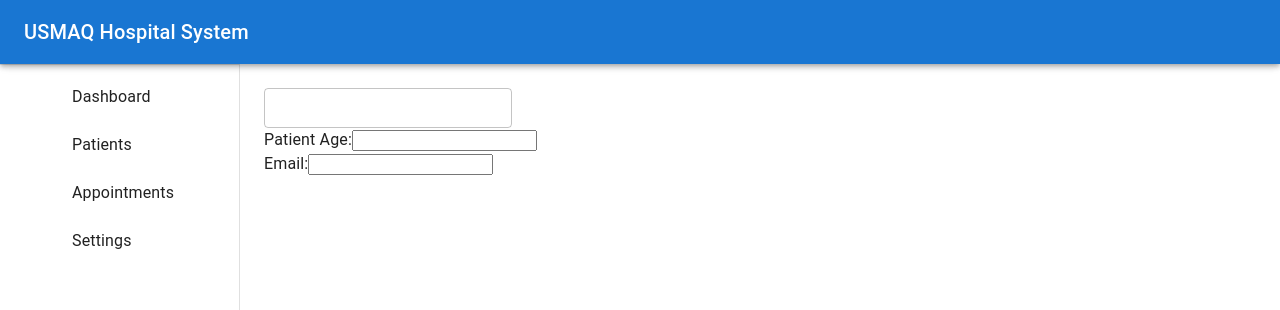
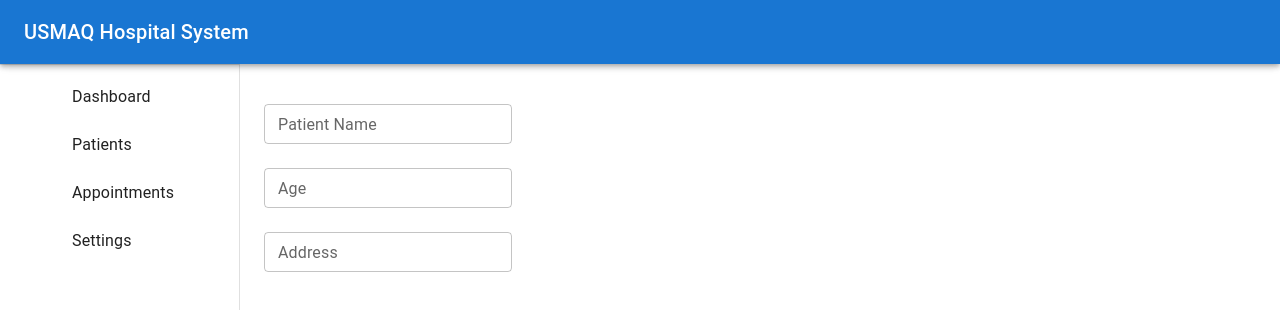
Before and after one commit to anselmusPhytagoras32/USMAQ, a React (Vite) app in the folder portal/: page /Patient in a window 1280 px wide. Shown: the top 310 px of the page. Built offline with nearby package versions, Linux system fonts and the light colour scheme; some icons are missing.

Commit message:
Fixed the input box

```diff
--- a/portal/src/components/BaseForm.tsx
+++ /dev/null
@@ -1,70 +0,0 @@
-import React from 'react';
-import {Button} from "@mui/material";
-import InputField from "@/components/InputField.tsx";
-
-
-const BaseForm = () => {
-    // This function runs when the user clicks a "Submit" button
-    const handleSubmit = (e: React.FormEvent<HTMLFormElement>) => {
-        e.preventDefault(); // Prevents the page from refreshing
-
-        // This grabs all the data from the form inputs automatically
-        const formData = new FormData(e.currentTarget);
-
-        // Get specific values using the 'name' attribute from the inputs
-        const patientName = formData.get('patientName');
-        const age = formData.get('age');
-        const email = formData.get('email');
-
-        console.log({ patientName, age, email });
-    };
-
-    return (
-        <div>
-            {/*We attach the submit handler here */}
-            <form className="form" onSubmit={handleSubmit}>
-
-                {}
-                <div className="form_group">
-                    <InputField>
-                        <label htmlFor="patient_name" className="form_label">
-                            Patient Name:
-                        </label>
-                    </InputField>
-
-                </div>
-
-                {}
-                <div className="form_group">
-                    <label htmlFor="patient_age" className="form_label">
-                        Patient Age:
-                    </label>
-                    <input
-                        type="number"
-                        id="patient_age"
-                        name="age"
-                        className="form_input"
-                    />
-                </div>
-
-                {}
-                <div className="form_group">
-                    <label htmlFor="patient_email" className="form_label">
-                        Email:
-                    </label>
-                    <input
-                        type="email"
-                        id="patient_email"
-                        name="email"
-                        className="form_input"
-                    />
-                </div>
-
-                {}
-                <Button ></Button>
-            </form>
-        </div>
-    );
-};
-
-export default BaseForm;
--- a/portal/src/components/InputField.tsx
+++ b/portal/src/components/InputField.tsx
@@ -10,12 +10,15 @@ interface InputFieldProps {
 const InputField = ({label, name, type = "text"}:InputFieldProps) => {
     return (
         <div>
-            <TextField id={label}
-                       variant="outlined"
-                       type={type}
-                       name={name} // key for data
-                       className="form_input"
-                       size={"small"}/>
+            <TextField
+                        label = {label}
+                        id={name}
+                        variant="outlined"
+                        type={type}
+                        name={name} // key for data
+                        className="form_input"
+                        size={"small"}
+                        margin="normal" />
         </div>
     );
 };
--- /dev/null
+++ b/portal/src/components/RegistrationForm.tsx
@@ -0,0 +1,33 @@
+import React from 'react';
+import {Button} from "@mui/material";
+import InputField from "@/components/InputField.tsx";
+
+
+const RegistrationForm = () => {
+    // This function runs when the user clicks a "Submit" button
+    const handleSubmit = (e: React.FormEvent<HTMLFormElement>) => {
+        e.preventDefault(); // Prevents the page from refreshing
+
+        // This grabs all the data from the form inputs automatically
+        const formData = new FormData(e.currentTarget);
+
+        // Get specific values using the 'name' attribute from the inputs
+        const patientName = formData.get('patientName');
+        const age = formData.get('age');
+        const email = formData.get('email');
+
+        console.log({ patientName, age, email });
+    };
+
+    return (
+        <div>
+            <form>
+                <InputField label="Patient Name" name="patientName" />
+                <InputField label="Age" name="age" type="number" />
+                <InputField label="Address" name="address" />
+            </form>
+        </div>
+    );
+};
+
+export default RegistrationForm;
--- a/portal/src/pages/Patient.tsx
+++ b/portal/src/pages/Patient.tsx
@@ -1,10 +1,10 @@
 import React from 'react';
-import BaseForm from "@/components/BaseForm.tsx";
+import RegistrationForm from "@/components/RegistrationForm.tsx";
 
 function Patient() {
     return (
         <div>
-            <BaseForm/>
+            <RegistrationForm/>
         </div>
     );
 }
```
